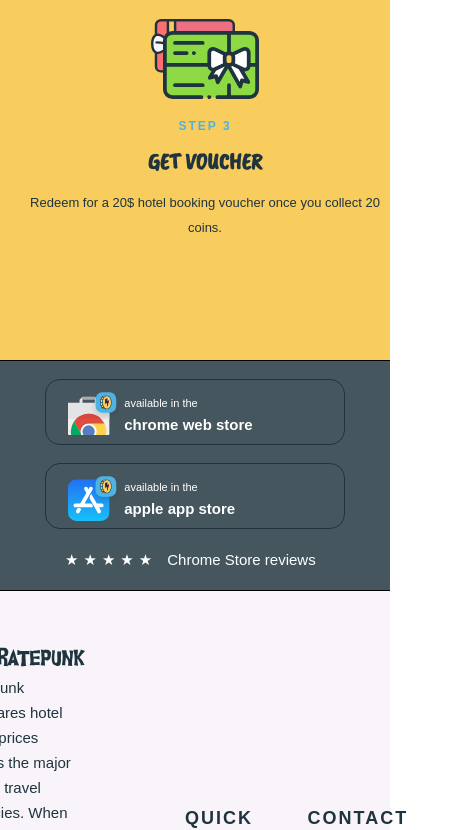
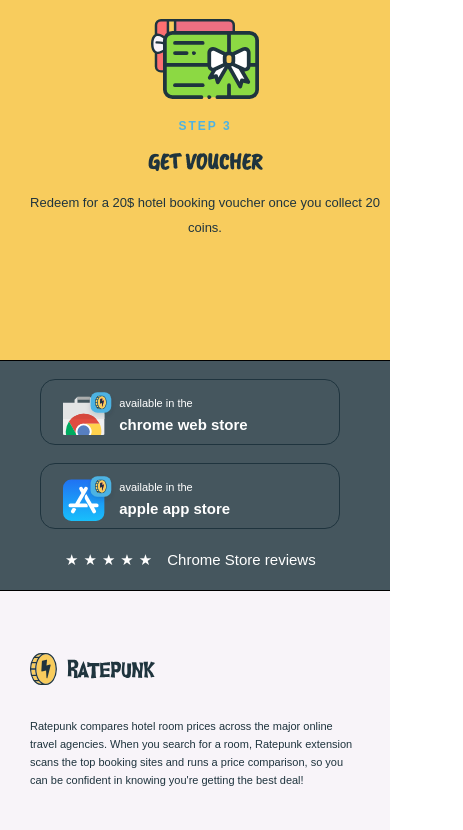
Before and after one commit to scarlatcristian/Landing-Page-RATEPUNK, a React (Vite) app: page / in a window 390 px wide. Shown: the part 1156-1986 px from the top of the page, 463 px wide, since content can reach past the window. Built offline with nearby package versions, Linux system fonts and the light colour scheme.

Commit message:
added responsive design for FooterContacts

```diff
--- a/src/components/FooterContact.jsx
+++ b/src/components/FooterContact.jsx
@@ -3,7 +3,7 @@
   return (
     <footer className="footer__contact">
       <div className="footer__contact--rate-punk footer__contact--rate-punk--icon">
-        <div className="header__icon">
+        <div className="header__icon footer__icon">
           <img src="./src/assets/logo.svg" alt="logo" />
         </div>
 
--- a/src/sass/components/_FooterContact.scss
+++ b/src/sass/components/_FooterContact.scss
@@ -5,11 +5,21 @@
   justify-content: center;
   align-items: center;
   padding: 5rem;
-  height: auto;
+
+  @include respond(tab-port) {
+    flex-direction: column;
+    align-items: flex-start;
+    padding: 3rem;
+    position: relative;
+  }
 
   &--header {
     letter-spacing: 0.2rem;
     font-size: 1.8rem;
+
+    @include respond(phone) {
+      font-size: 1.4rem;
+    }
   }
 
   &--rate-punk {
@@ -22,13 +32,38 @@
     width: 50%;
     margin-left: 5rem;
 
+    @include respond(tab-port) {
+      margin-left: 0;
+      width: 100%;
+      justify-content: center;
+      margin-bottom: 3rem;
+    }
+
+    @include respond(phone) {
+      justify-self: center;
+      margin-bottom: 0;
+    }
+
     &--text {
       font-size: 1.5rem;
+
+      @include respond(phone) {
+        font-size: 1.1rem;
+        & p {
+          line-height: 1.8rem;
+        }
+      }
     }
 
     &--copyright {
       font-size: 1.5rem;
       color: $color-grey-dark;
+
+      @include respond(tab-port) {
+        position: absolute;
+        bottom: 3rem;
+        left: 3rem;
+      }
     }
   }
 
@@ -41,11 +76,26 @@
     width: 25%;
     margin-left: 10rem;
 
+    @include respond(tab-port) {
+      margin-left: 0;
+      width: 100%;
+      justify-content: center;
+      margin-bottom: 3rem;
+    }
+
     &--link {
       color: $color-blue-dark;
       text-decoration: none;
       transition: color 0.1s ease;
       font-size: 1.5rem;
+
+      @include respond(tab-port) {
+        margin-top: 1.5rem;
+      }
+
+      @include respond(phone) {
+        font-size: 1.1rem;
+      }
 
       &:visited {
         color: $color-blue-dark;
@@ -67,6 +117,13 @@
 
     margin-right: 10rem;
     margin-left: 5rem;
+
+    @include respond(tab-port) {
+      margin-left: 0;
+      justify-content: space-around;
+      margin-top: -1rem;
+      margin-bottom: 5rem;
+    }
 
     &--container {
       display: flex;
@@ -111,6 +168,8 @@
   }
 }
 
-.r {
-  margin-bottom: 1.5rem;
+@include respond(tab-port) {
+  .footer__icon {
+    margin-bottom: 3rem;
+  }
 }
--- a/src/sass/components/_FooterStore.scss
+++ b/src/sass/components/_FooterStore.scss
@@ -27,9 +27,14 @@
     height: 2rem;
     width: 19rem;
 
-    @include respond(phone) {
+    @include respond(tab-port) {
       width: 65%;
       margin-top: 1.8rem;
+      margin-left: 0rem;
+      margin-right: 1rem;
+    }
+
+    @include respond(phone) {
       margin-left: 0;
     }
 
@@ -60,7 +65,7 @@
     align-items: center;
     width: 30rem;
 
-    @include respond(phone) {
+    @include respond(tab-port) {
       margin: 1.8rem;
     }
 
--- a/src/sass/components/_MainSectionForm.scss
+++ b/src/sass/components/_MainSectionForm.scss
@@ -13,15 +13,19 @@
     height: fit-content;
 
     @include respond(tab-port) {
-      width: 90%;
+      width: 70%;
       padding: 2rem;
       margin: 1rem;
+    }
+
+    @include respond(phone) {
+      width: 90%;
     }
 
     &--headline {
       font-size: 3.5rem;
 
-      @include respond(tab-port) {
+      @include respond(phone) {
         font-size: 2.5rem;
       }
     }
@@ -30,7 +34,7 @@
       font-size: 1.5rem;
       color: $color-blue-dark;
       margin-top: 3rem;
-      @include respond(tab-port) {
+      @include respond(phone) {
         font-size: 1.3rem;
       }
     }
@@ -85,8 +89,9 @@
       margin-top: 10.5rem;
       margin-bottom: 1rem;
 
-      @include respond(tab-port) {
+      @include respond(phone) {
         margin-top: 5.5rem;
+        font-size: 1.1rem;
       }
     }
   }
```
